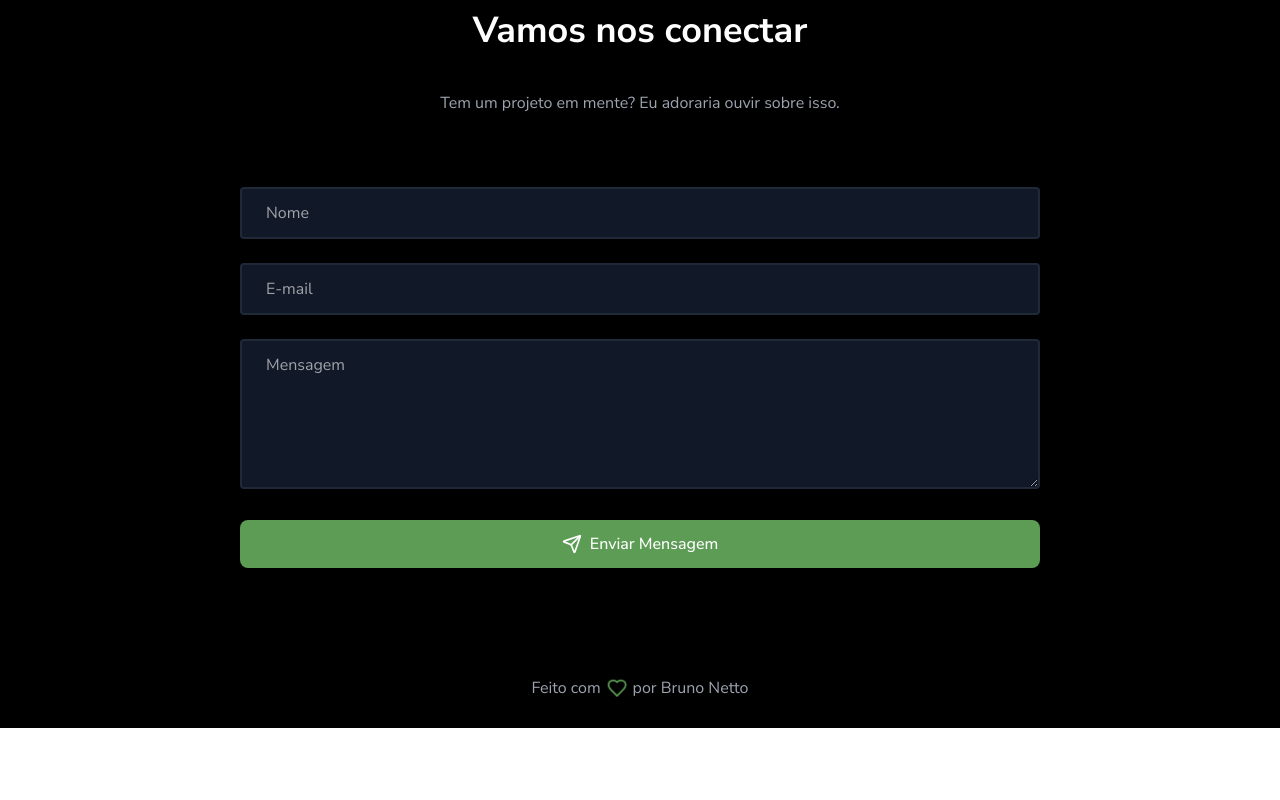
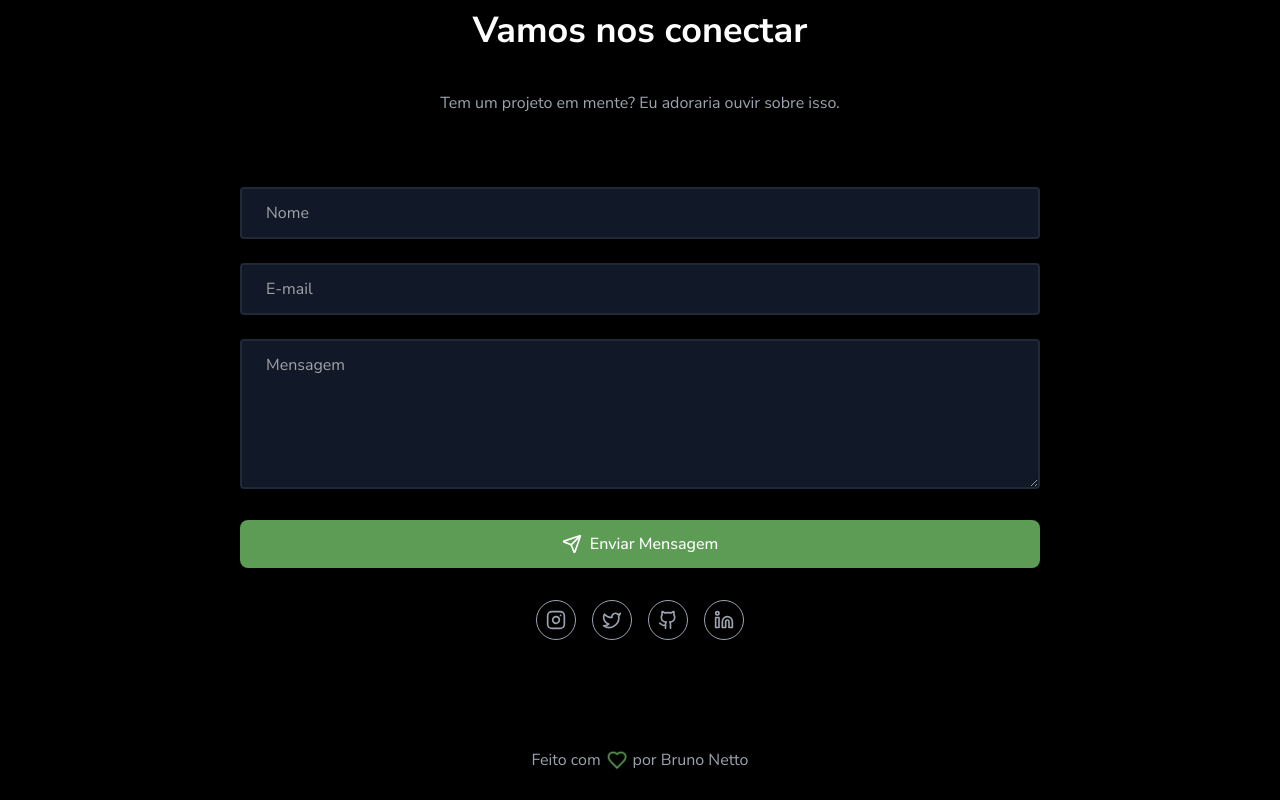
Before and after one commit to nettobruno/portfolio-2025, a Next.js app: page / in a window 1280 px wide. Shown: the part 3231-4031 px from the top of the page. Before the commit the page ends 3959 px from the top, so only its background shows below. Built offline with nearby package versions, Linux system fonts and the light colour scheme.

Commit message:
adiciona trecho com links para redes sociais

```diff
--- a/src/ui/sections/FormSection/formSection.style.ts
+++ b/src/ui/sections/FormSection/formSection.style.ts
@@ -28,3 +28,29 @@ export const SubtitleFormSection = styled(motion.p)`
   text-align: center;
   margin-bottom: 3rem;
 `;
+
+export const ContainerSocialMedia = styled(motion.div)`
+  display: flex;
+  justify-content: center;
+  align-items: center;
+  gap: 1rem;
+
+  margin-top: 2rem;
+`;
+
+export const ItemSocialMedia = styled.a`
+  color: rgb(156, 163, 175);
+  border: 1px solid rgb(156, 163, 175);
+  border-radius: 2rem;
+  height: 40px;
+  width: 40px;
+
+  display: flex;
+  justify-content: center;
+  align-items: center;
+
+  &:hover {
+    color: rgba(92,156,84,1);
+    border-color: rgba(92,156,84,1);
+  }
+`;
--- a/src/ui/sections/FormSection/index.tsx
+++ b/src/ui/sections/FormSection/index.tsx
@@ -1,12 +1,12 @@
 import { useState } from "react";
 import { motion } from "framer-motion";
-import { Send } from "lucide-react";
+import { Send, Instagram, Twitter, Github, Linkedin } from "lucide-react";
 import { useRouter } from "next/navigation";
 import TitleSection from "@/ui/components/TitleSection";
 import Input from "@/ui/components/Input";
 import Button from "@/ui/components/Button";
 import { useInView } from "react-intersection-observer";
-import { BlockForm, SubtitleFormSection } from "./formSection.style";
+import { BlockForm, SubtitleFormSection, ContainerSocialMedia, ItemSocialMedia } from "./formSection.style";
 import Loading from "@/ui/components/Loading";
 import { toast } from "react-toastify";
 
@@ -127,6 +127,30 @@ const FormSection = () => {
           </motion.div>
         ))}
       </form>
+
+      <ContainerSocialMedia
+        initial={{ opacity: 0, y: 40 }}
+        animate={inView ? { opacity: 1, y: 0 } : {}}
+        transition={{
+          delay: 1.2,
+          duration: 0.8,
+        }}>
+        <ItemSocialMedia href="https://www.instagram.com/brunonetto_dev/">
+          <Instagram size={20} />
+        </ItemSocialMedia>
+
+        <ItemSocialMedia href="https://x.com/brunonetto_dev">
+          <Twitter size={20} />
+        </ItemSocialMedia>
+
+        <ItemSocialMedia href="https://github.com/nettobruno">
+          <Github size={20} />
+        </ItemSocialMedia>
+
+        <ItemSocialMedia href="https://www.linkedin.com/in/bruno-netto-77434b187/">
+          <Linkedin size={20} />
+        </ItemSocialMedia>
+      </ContainerSocialMedia>
     </BlockForm>
   );
 };
```
